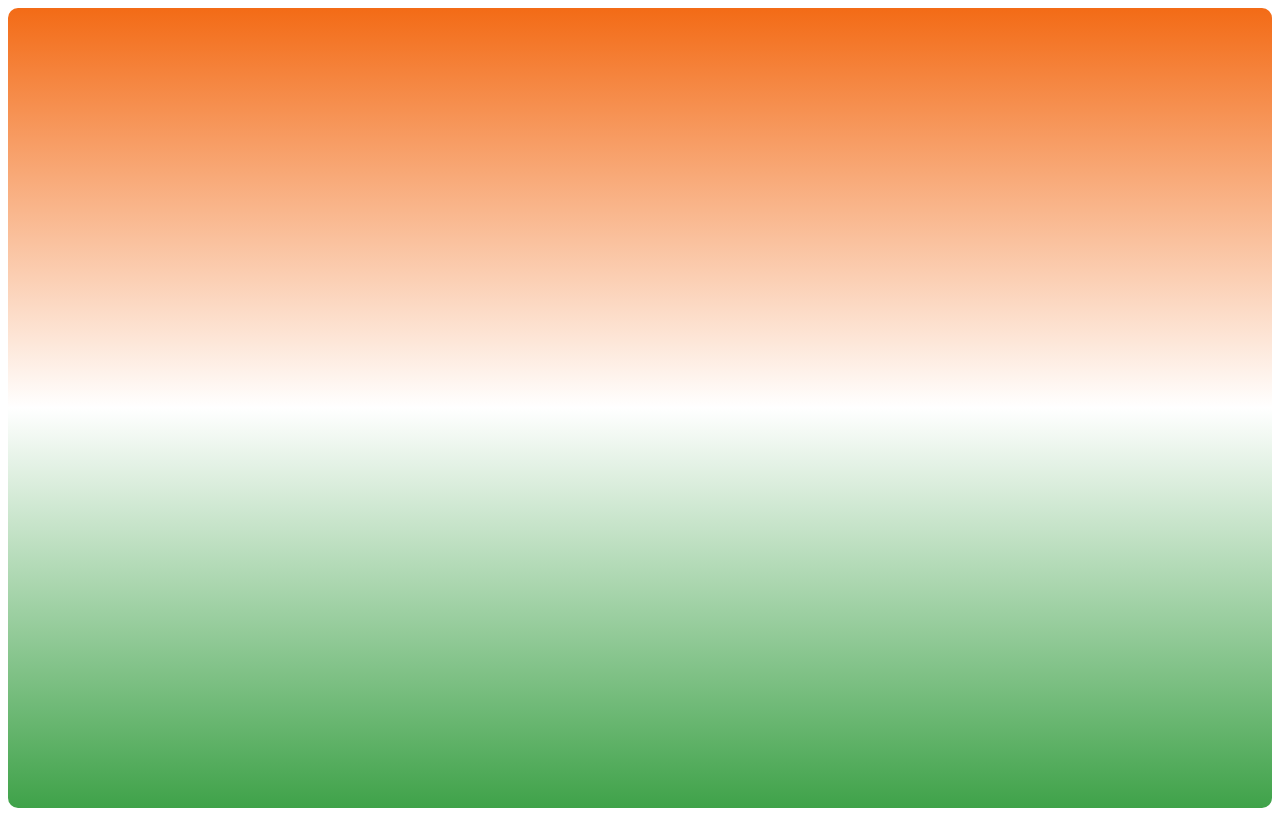
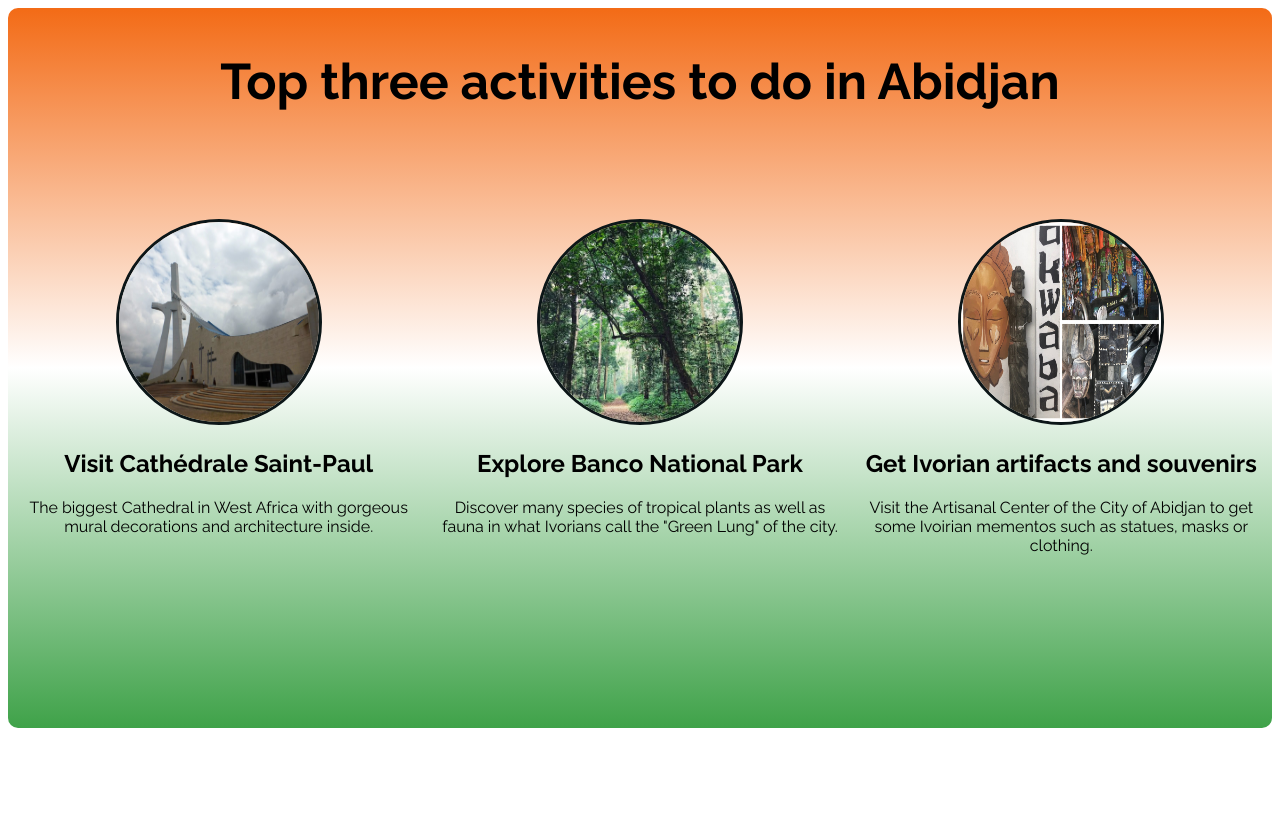
Before and after one commit to dani-sink/my-hometown-page, a plain HTML site: page index.html in a window 1280 px wide. Shown: the part 710-1526 px from the top of the page. After the commit the page ends 1504 px from the top, so only its background shows below. Drawn offline with Linux system fonts and the light colour scheme; a web font is replaced by a local one.

Commit message:
Completed Activities Section

```diff
--- a/index.html
+++ b/index.html
@@ -10,15 +10,34 @@
     <title>My Hometown Page</title>
 </head>
 <body>
-    <div class="hero">
+    <div class="hero-section">
         <div class="hero-text">
             <h1 id="hero-top-text">Visit Abidjan</h1>
             <h2 id="hero-bottom-text">Learn more about Ivoirian culture in one of the biggest cities in West Africa</p>
         </div>
 
     </div>
-    <div class="activities">
+    <div class="activities-section">
+        <h1 id="activities-top-text">Top three activities to do in Abidjan</h1>
+        <div class="activities">
+            <div class="activity">
+                <img id="saint-paul" src="images/cathédrale-saint-paul.jpg" alt="Saint Paul Cathedral">
+                <h2>Visit Cathédrale Saint-Paul</h2>
+                <p>The biggest Cathedral in West Africa with gorgeous mural decorations and architecture inside.</p>
+            </div>
+            <div class="activity">
+                <img id="banco" src="images/banco 2.jpg" alt="Saint Paul Cathedral">
+                <h2>Explore Banco National Park</h2>
+                <p>Discover many species of tropical plants as well as fauna in what Ivorians call the "Green Lung" of the city.</p>
+            </div>
+            <div class="activity">
+                <img id="cava" src="images/masques-cava.jpg" alt="Saint Paul Cathedral">
+                <h2>Get Ivorian artifacts and souvenirs</h2>
+                <p>Visit the Artisanal Center of the City of Abidjan to get some Ivoirian mementos such as statues, masks or clothing.</p>
+            </div>
+        </div>
 
+        </div>
     </div>
     <div class="guide">
 
--- a/styles.css
+++ b/styles.css
@@ -6,7 +6,9 @@ body {
     text-align: center;
 }
 
-.hero {
+/* Hero Section */
+
+.hero-section {
     display: flex;
     background-image: url('images/bkg1.jpg');
     background-size: cover;
@@ -45,9 +47,43 @@ body {
     align-items: center;
 }
 
-.activities {
+
+/* Activities Section */
+
+.activities-section {
     margin-top: 10px;
     background: linear-gradient(#F36B16, #ffffff, #3FA249);
-    height: 800px;
+    height: 700px;
     border-radius: 10px;
+    padding: 10px 0;
 }
+
+#activities-top-text {
+    font-size: 50px;
+    font-weight: 700;
+    text-align: center;
+
+}
+
+.activities {
+    display:flex;
+    justify-content: space-around;
+    align-items: center;
+    height: 650px;
+}
+
+.activity {
+    width: 400px;
+    height: 400px;
+    margin-bottom: 100px;
+}
+
+#saint-paul, #banco, #cava {
+    width: 200px;
+    height: 200px;
+    border-radius: 100%;
+    border: 3px solid #0C1618;
+}
+
+
+/* Guide Section */
```
Also changed, not shown: images/banco 2.jpg (added).
